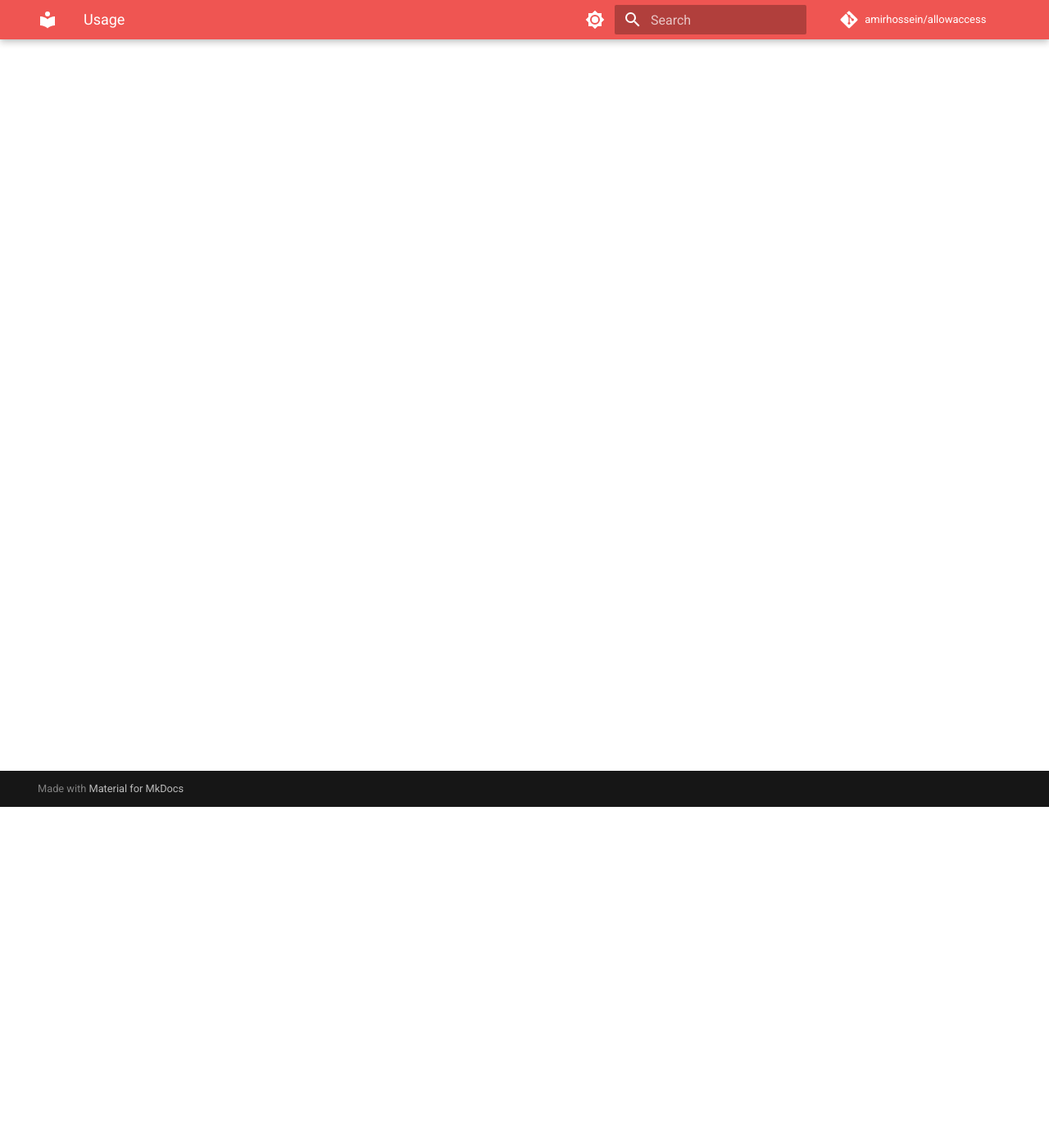
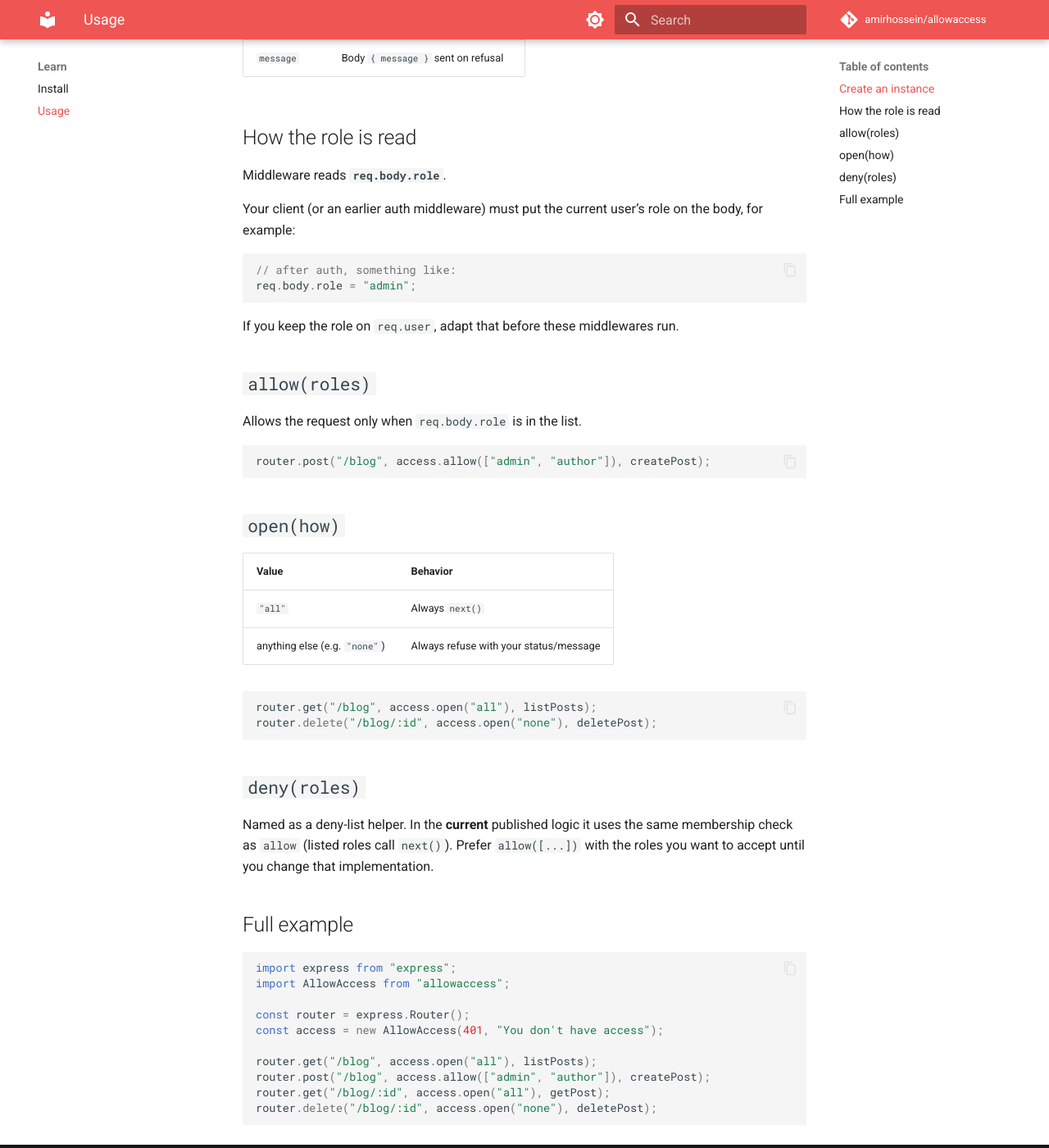
Before and after one commit to BlackIQ/allowaccess, an MkDocs documentation site: the page built from docs/learn/usage.md, in a window 1280 px wide and 1400 px high, scrolled down 416 px. Shown: the whole window at 82% size. Built offline with MkDocs 1.6.1 and Material for MkDocs 9.7.7, drawn with Linux system fonts in a browser that asks for light colours; comment, search, counter and statistics services are not loaded; some of the changed text lies outside the part shown.

Commit message:
Complete docs

````diff
--- a/docs/learn/usage.md
+++ b/docs/learn/usage.md
@@ -1,3 +1,66 @@
-# Functions
+# Usage
 
-Here are functions
+## Create an instance
+
+```javascript
+import AllowAccess from "allowaccess";
+
+const access = new AllowAccess(401, "You don't have access");
+```
+
+| Argument     | Meaning                            |
+| ------------ | ---------------------------------- |
+| `statusCode` | HTTP status when access is refused |
+| `message`    | Body `{ message }` sent on refusal |
+
+## How the role is read
+
+Middleware reads **`req.body.role`**.
+
+Your client (or an earlier auth middleware) must put the current user’s role on the body, for example:
+
+```javascript
+// after auth, something like:
+req.body.role = "admin";
+```
+
+If you keep the role on `req.user`, adapt that before these middlewares run.
+
+## `allow(roles)`
+
+Allows the request only when `req.body.role` is in the list.
+
+```javascript
+router.post("/blog", access.allow(["admin", "author"]), createPost);
+```
+
+## `open(how)`
+
+| Value                         | Behavior                               |
+| ----------------------------- | -------------------------------------- |
+| `"all"`                       | Always `next()`                        |
+| anything else (e.g. `"none"`) | Always refuse with your status/message |
+
+```javascript
+router.get("/blog", access.open("all"), listPosts);
+router.delete("/blog/:id", access.open("none"), deletePost);
+```
+
+## `deny(roles)`
+
+Named as a deny-list helper. In the **current** published logic it uses the same membership check as `allow` (listed roles call `next()`). Prefer `allow([...])` with the roles you want to accept until you change that implementation.
+
+## Full example
+
+```javascript
+import express from "express";
+import AllowAccess from "allowaccess";
+
+const router = express.Router();
+const access = new AllowAccess(401, "You don't have access");
+
+router.get("/blog", access.open("all"), listPosts);
+router.post("/blog", access.allow(["admin", "author"]), createPost);
+router.get("/blog/:id", access.open("all"), getPost);
+router.delete("/blog/:id", access.open("none"), deletePost);
+```
````
Also changed, not shown: docs/index.md (+22 -2 lines), docs/learn/install.md (+9 -1 lines).
